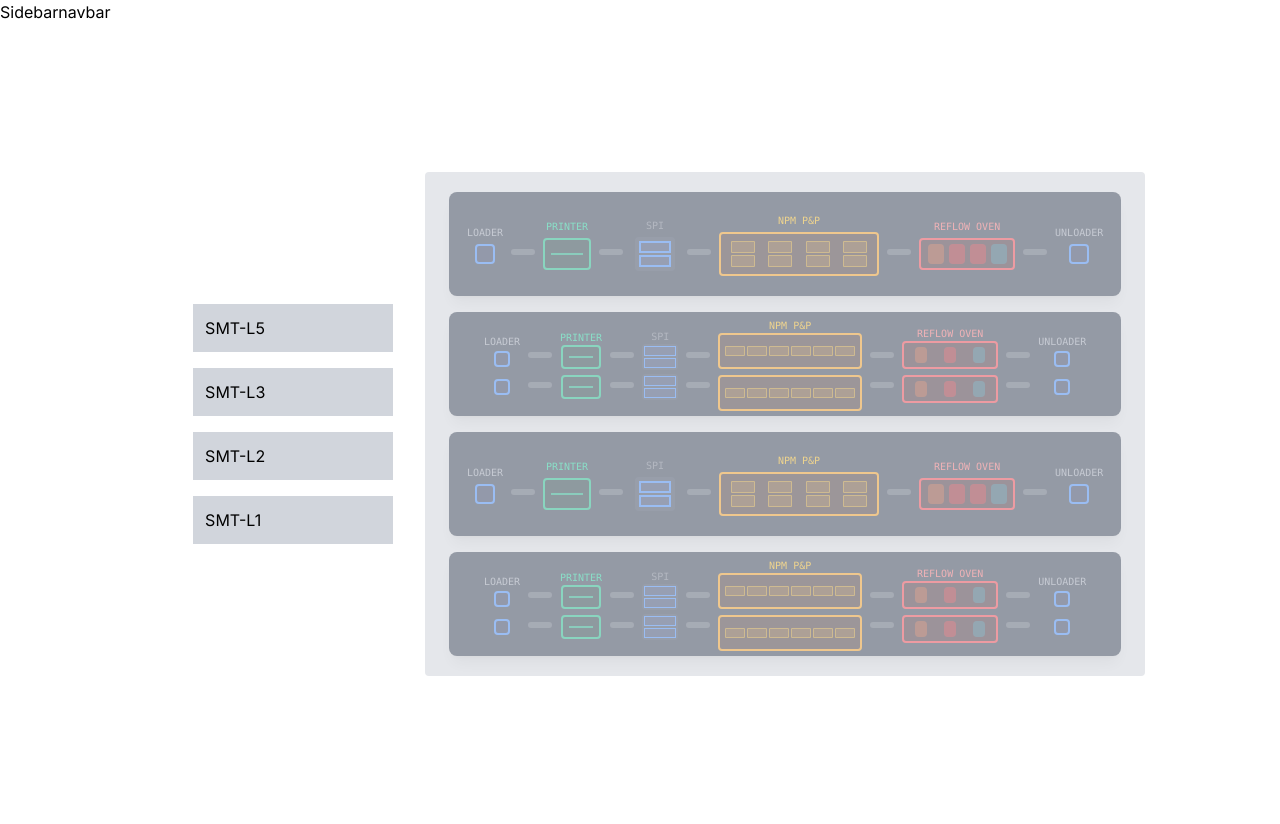
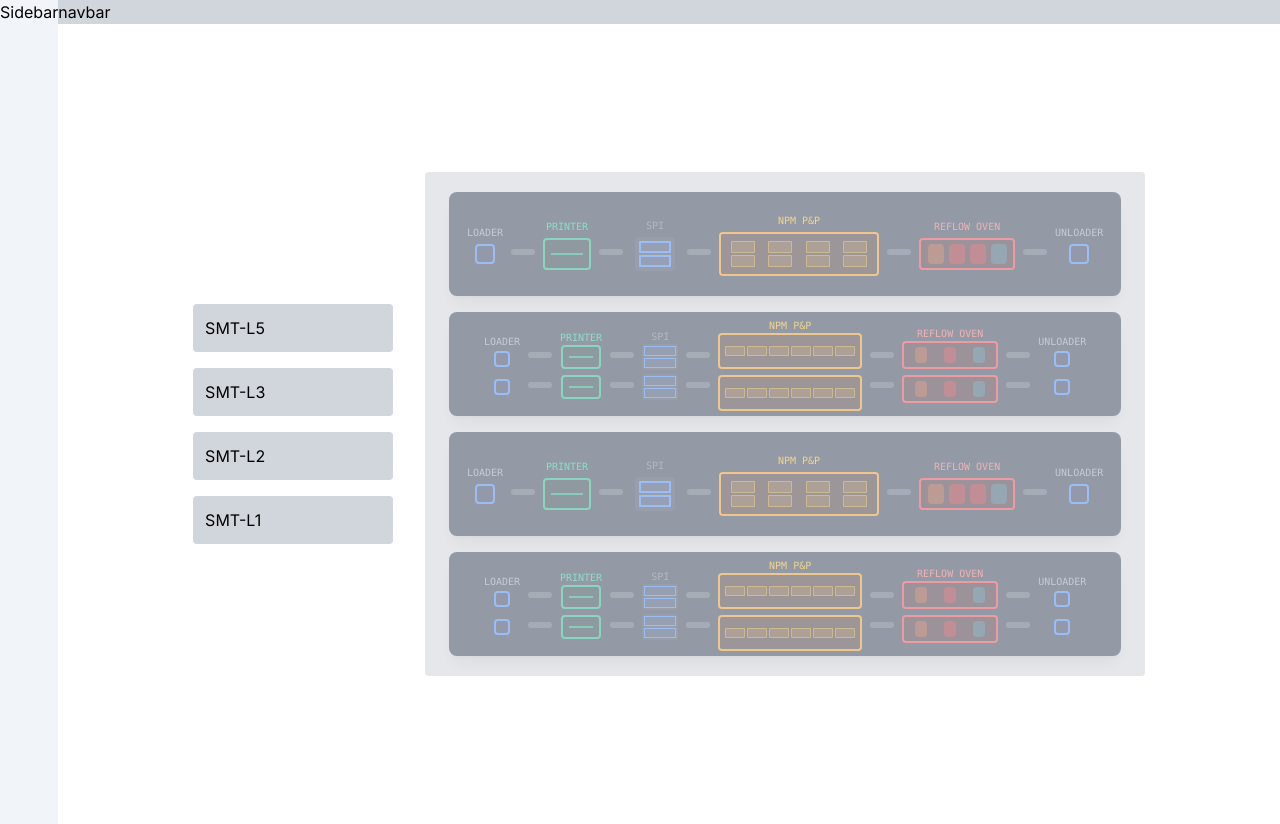
Before and after one commit to teran210c/spare-parts, a React (Vite) app in the folder frontend/: page / in a window 1280 px wide. Built offline with nearby package versions, Linux system fonts and the light colour scheme.

Commit message:
Refactor: Added color to compoents and modified div rounding

```diff
--- a/frontend/src/components/Navabar.jsx
+++ b/frontend/src/components/Navabar.jsx
@@ -1,6 +1,6 @@
 export default function Navbar() {
     return (
-        <div>
+        <div className="bg-gray-300">
             navbar
         </div>
     )
--- a/frontend/src/components/Sidebar.jsx
+++ b/frontend/src/components/Sidebar.jsx
@@ -1,6 +1,6 @@
 export default function Sidebar() {
     return (
-        <div>
+        <div className="bg-slate-100">
             Sidebar
         </div>
     )
--- a/frontend/src/pages/Lines.jsx
+++ b/frontend/src/pages/Lines.jsx
@@ -15,7 +15,7 @@ export default function Lines() {
                 {lines.map((line, index) => (
                     <li
                         key={index}
-                        className="m-4 p-3 bg-gray-300 w-50 cursor-pointer"
+                        className="m-4 p-3 bg-gray-300 w-50 rounded-sm cursor-pointer"
                         onMouseEnter={() => setActiveLine(line)}
                         onMouseLeave={() => setActiveLine(null)}
                         onClick={() => navigate(`/line/${line}`)}
```
